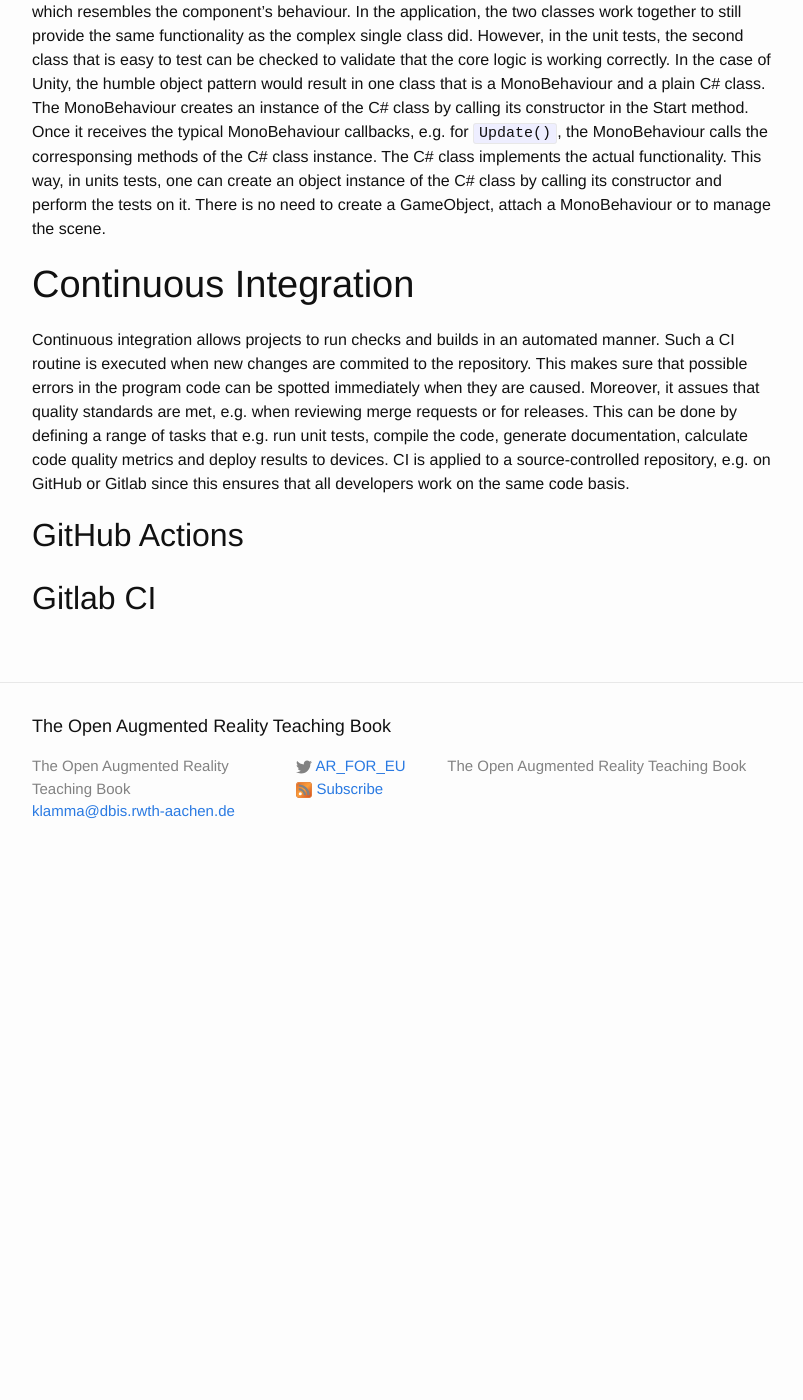
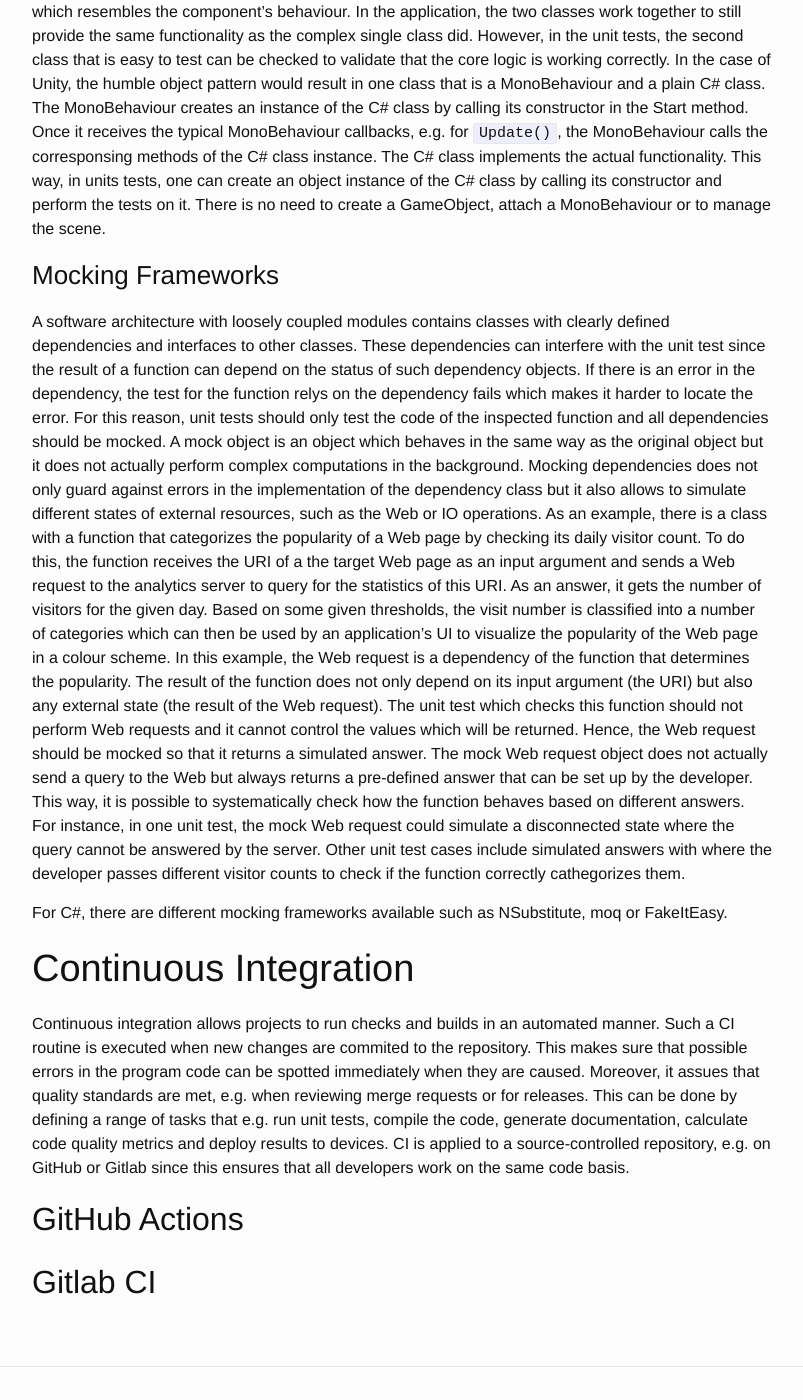
Before and after one commit to klamma/ar-for-eu-book, a Jekyll site: the page built from _pages/chapters/ci_unity.md, in a window 1280 px wide and 1400 px high, scrolled down 4326 px. Shown: the whole window, without its empty margins (238-1041 px from the left). Built offline with Jekyll 4.4.1, drawn with Linux system fonts in a browser that asks for light colours; nearby versions of some CDN libraries; before the commit the page ends 5209 px from its top, so only the background shows below that.

Commit message:
added section about mocking frameworks

```diff
--- a/_pages/chapters/ci_unity.md
+++ b/_pages/chapters/ci_unity.md
@@ -169,6 +169,30 @@ The C# class implements the actual functionality.
 This way, in units tests, one can create an object instance of the C# class by calling its constructor and perform the tests on it.
 There is no need to create a GameObject, attach a MonoBehaviour or to manage the scene.
 
+### Mocking Frameworks
+
+A software architecture with loosely coupled modules contains classes with clearly defined dependencies and interfaces to other classes.
+These dependencies can interfere with the unit test since the result of a function can depend on the status of such dependency objects.
+If there is an error in the dependency, the test for the function relys on the dependency fails which makes it harder to locate the error.
+For this reason, unit tests should only test the code of the inspected function and all dependencies should be mocked.
+A mock object is an object which behaves in the same way as the original object but it does not actually perform complex computations in the background.
+Mocking dependencies does not only guard against errors in the implementation of the dependency class but it also allows to simulate different states of external resources, such as the Web or IO operations.
+As an example, there is a class with a function that categorizes the popularity of a Web page by checking its daily visitor count.
+To do this, the function receives the URI of a the target Web page as an input argument and sends a Web request to the analytics server to query for the statistics of this URI.
+As an answer, it gets the number of visitors for the given day.
+Based on some given thresholds, the visit number is classified into a number of categories which can then be used by an application's UI to visualize the popularity of the Web page in a colour scheme.
+In this example, the Web request is a dependency of the function that determines the popularity.
+The result of the function does not only depend on its input argument (the URI) but also any external state (the result of the Web request).
+The unit test which checks this function should not perform Web requests and it cannot control the values which will be returned.
+Hence, the Web request should be mocked so that it returns a simulated answer.
+The mock Web request object does not actually send a query to the Web but always returns a pre-defined answer that can be set up by the developer.
+This way, it is possible to systematically check how the function behaves based on different answers.
+For instance, in one unit test, the mock Web request could simulate a disconnected state where the query cannot be answered by the server.
+Other unit test cases include simulated answers with where the developer passes different visitor counts to check if the function correctly cathegorizes them.
+
+For C#, there are different mocking frameworks available such as NSubstitute, moq or FakeItEasy.
+
+
 # Continuous Integration
 
 Continuous integration allows projects to run checks and builds in an automated manner.
```
